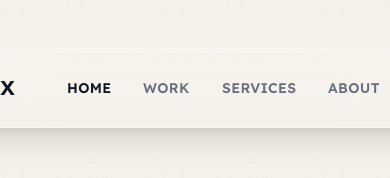
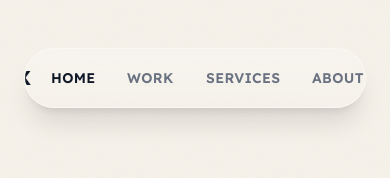
Before and after one commit to 0xkhingx/my-portfolio, a Next.js app: page / in a window 390 px wide. Shown: the top 178 px of the page. Built offline with nearby package versions, Linux system fonts and the light colour scheme; a web font is replaced by a local one.

Commit message:
Mobile polaroid scroll, hero spacer fix

```diff
--- a/src/components/About.tsx
+++ b/src/components/About.tsx
@@ -40,11 +40,11 @@ export default function About() {
         </p>
 
         {/* Polaroid arc */}
-        <ul className="mt-16 flex flex-wrap items-start justify-center gap-4 sm:-space-x-6 sm:gap-0">
+        <ul className="mt-16 flex items-start gap-4 overflow-x-auto px-4 pb-4 snap-x snap-mandatory sm:flex-wrap sm:justify-center sm:overflow-visible sm:px-0 sm:pb-0 sm:-space-x-6 sm:gap-0">
           {polaroids.map((p, i) => {
             const { rotate, y } = arcTransform(i, polaroids.length);
             return (
-              <li key={p.id} style={{ zIndex: 10 + i }}>
+              <li key={p.id} className="snap-start shrink-0" style={{ zIndex: 10 + i }}>
                 <motion.button
                   type="button"
                   onClick={() => setActive(p)}
--- a/src/components/Hero.tsx
+++ b/src/components/Hero.tsx
@@ -48,7 +48,7 @@ export default function Hero() {
   return (
     <section id="hero" className="px-6 sm:px-10 bg-[#f6f2ea]">
       <div className="mx-auto min-h-screen flex flex-col max-w-[950px] relative">
-        <div className="h-[120px] md:h-[140px]" />
+        <div className="h-[100px] md:h-[140px]" />
         <div className="flex-1 flex items-center">
             <div className="flex flex-col md:flex-row gap-14 md:gap-16 items-start w-full">
               <motion.div
--- a/src/components/Navbar.tsx
+++ b/src/components/Navbar.tsx
@@ -59,10 +59,10 @@ export default function Navbar() {
         transition={{ type: 'spring', stiffness: 400, damping: 6, mass: 0.6 }}
         onMouseEnter={() => setRipple(true)}
         onMouseLeave={() => setRipple(false)}
-        className={`pointer-events-auto flex items-center justify-center bg-gradient-to-b from-white/25 to-white/10 backdrop-blur-xl rounded-full border border-white/40 shadow-xl h-[80px] overflow-hidden ${
+        className={`pointer-events-auto flex items-center justify-center bg-gradient-to-b from-white/25 to-white/10 backdrop-blur-xl rounded-full border border-white/40 shadow-xl h-[60px] md:h-[80px] overflow-hidden ${
   isCollapsed
-    ? 'gap-3 px-6 w-auto min-w-[200px]'
-    : 'gap-10 px-12 w-auto min-w-[500px] max-w-[900px]'
+    ? 'gap-2 px-3 sm:gap-3 sm:px-6 w-auto min-w-[140px] sm:min-w-[200px]'
+    : 'gap-2 px-3 sm:gap-3 sm:px-6 md:gap-10 md:px-12 w-auto min-w-0 md:min-w-[500px] max-w-[900px]'
 }`}
       >
         <button onClick={() => handleNavClick('hero')} className="font-display text-gray-900 font-bold text-[26px] tracking-tight whitespace-nowrap leading-none cursor-pointer">
```
